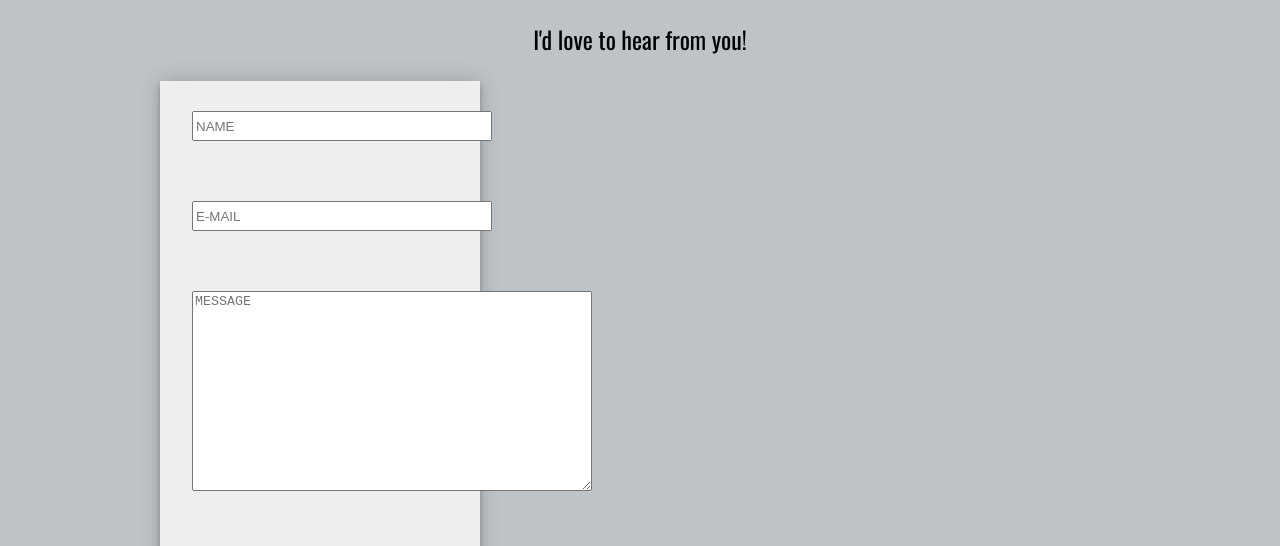
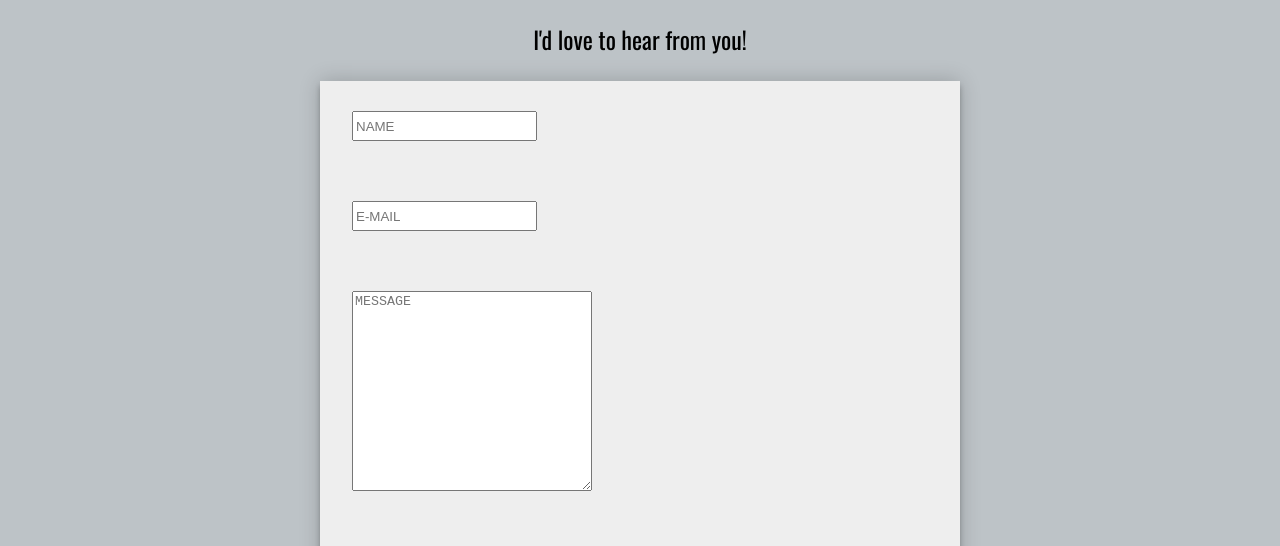
Before and after one commit to pepi0039/mtm6330-midterm-pepi0039, a website: page contact.html in a window 1280 px wide. Shown: the part 198-744 px from the top of the page. Drawn offline with nearby package versions, Linux system fonts and the light colour scheme.

Commit message:
fine tuning css

```diff
--- a/contact.html
+++ b/contact.html
@@ -38,7 +38,7 @@
         <div class="contactText">
             <p>I'd love to hear from you!</p>
         </div>
-    <div class="contactContainer">
+
           <form action="https://formspree.io/pepi0039@algonquinlive.com" method="POST">
             <!-- This allows information entered into the form to be submitted to my school e-mail-->
 
@@ -63,7 +63,7 @@
             </fieldset>
 
         </form>
-      </div>
+
 
         <footer>
             <div class="social">
--- a/scss/main/main.scss
+++ b/scss/main/main.scss
@@ -294,13 +294,13 @@
 
 	form {
 		font-family: 'Oswald', sans-serif;
-		max-width: 50%;
+		width: 70%;
 		border: none;
 		margin: 0 auto;
 		position: relative;
 		background-color: $white;
 		box-shadow: 0 0 20px 0 rgba(0, 0, 0, 0.2), 0 5px 5px 0 rgba(0, 0, 0, 0.24);
-    }
+	}
 
 	fieldset {
 		color: $black;
@@ -310,10 +310,10 @@
 	}
 	input {
 		height: 30px;
-		width: 300px;
+		width: 100%s;
 	}
 	textarea {
 		height: 200px;
-		width: 400px;
+		width: 240px;
 	}
 }
```
Also changed, not shown: css/main/main.css, css/min/main/main.css.
